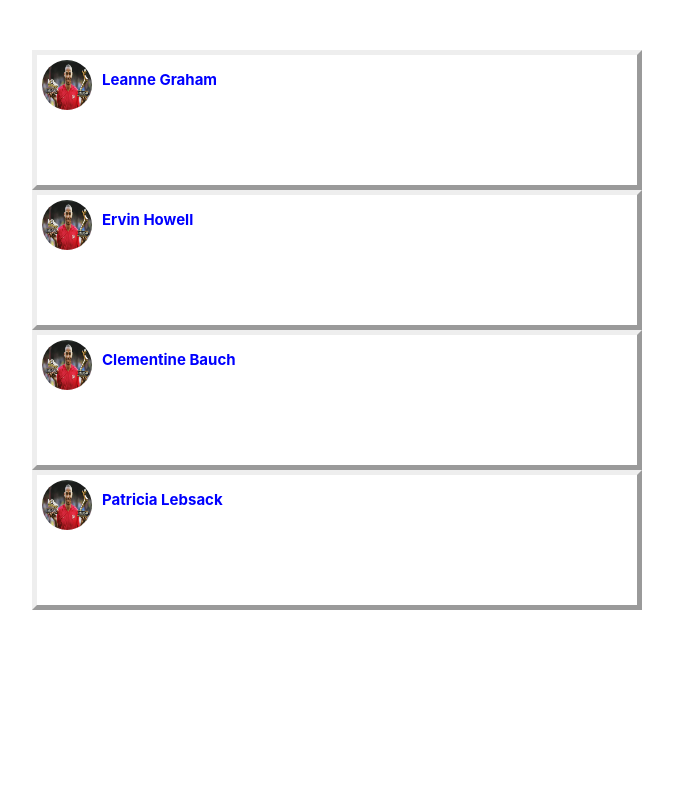
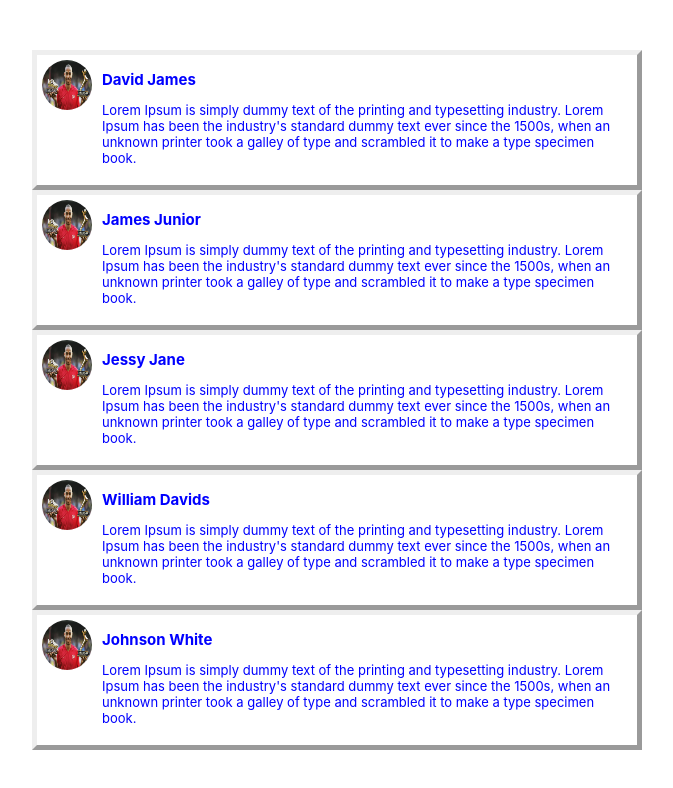
Before and after one commit to olusakinso/social-app, a React (Create React App) app in the folder social-app/: page / in a window 1280 px wide. Shown: the top 788 px of the page, without its empty margins (378-1051 px from the left). Built offline with nearby package versions, Linux system fonts and the light colour scheme.

Commit message:
object updated

```diff
--- a/social-app/src/components/Cards.js
+++ b/social-app/src/components/Cards.js
@@ -5,28 +5,24 @@ class Cards extends Component {
     state = {
         users: [
             {
-              name: "Leanne Graham",
-              comment: "",
-              about: "Multi-layered client-server neural-net",
-              avatar: "",
+              name: "David James",
+              comment: "Lorem Ipsum is simply dummy text of the printing and typesetting industry. Lorem Ipsum has been the industry's standard dummy text ever since the 1500s, when an unknown printer took a galley of type and scrambled it to make a type specimen book.",
             },
             {
-              name: "Ervin Howell",
-              comment: "",
-              about: "Proactive didactic contingency",
-              avatar: "",
+              name: "James Junior",
+              comment: "Lorem Ipsum is simply dummy text of the printing and typesetting industry. Lorem Ipsum has been the industry's standard dummy text ever since the 1500s, when an unknown printer took a galley of type and scrambled it to make a type specimen book.",
             },
             {
-              name: "Clementine Bauch",
-              comment: "",
-              about: "Face to face bifurcated interface",
-              avatar: "",
+              name: "Jessy Jane",
+              comment: "Lorem Ipsum is simply dummy text of the printing and typesetting industry. Lorem Ipsum has been the industry's standard dummy text ever since the 1500s, when an unknown printer took a galley of type and scrambled it to make a type specimen book.",
             },
             {
-              name: "Patricia Lebsack",
-              comment: "",
-              about: "Multi-tiered zero tolerance productivity",
-              avatar: "",
+              name: "William Davids",
+              comment: "Lorem Ipsum is simply dummy text of the printing and typesetting industry. Lorem Ipsum has been the industry's standard dummy text ever since the 1500s, when an unknown printer took a galley of type and scrambled it to make a type specimen book.",
+            },
+            {
+              name: "Johnson White",
+              comment: "Lorem Ipsum is simply dummy text of the printing and typesetting industry. Lorem Ipsum has been the industry's standard dummy text ever since the 1500s, when an unknown printer took a galley of type and scrambled it to make a type specimen book.",
             },
           ]
      };
```
